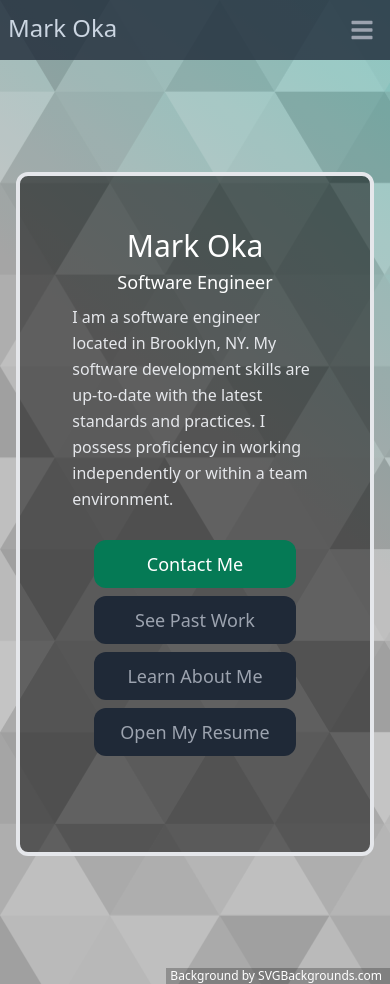
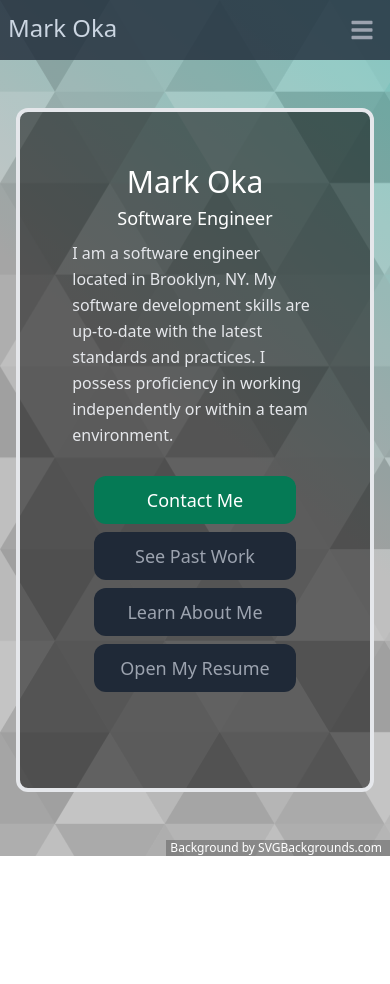
Before and after one commit to markoka101/portfolio, a React (Create React App) app: page / in a window 390 px wide. After the commit the page ends 856 px from the top, so only its background shows below. Built offline with nearby package versions, Linux system fonts and the light colour scheme.

Commit message:
changed y-margin for better scaling on mobile

```diff
--- a/src/components/About.js
+++ b/src/components/About.js
@@ -5,7 +5,7 @@ export default function About() {
     const navigate = useNavigate();
     return (
         <section id="about" className="flex justify-center">
-            <div className="container mx-auto flex px-10 py-10 my-28 md:flex-row flex-col items-center w-11/12 border-4 bg-black bg-opacity-50 rounded-xl">
+            <div className="container mx-auto flex px-10 py-10 mt-12 sm:mt-28 md:mt-28 lg:mt-28 mb-12 md:flex-row flex-col items-center w-11/12 border-4 bg-black bg-opacity-50 rounded-xl min-h-[65vh]">
                 <div className="flex-1 lg:flex-grow md:w-full lg:pr-24 md:pr-16 flex flex-col md:items-start md:text-left mb-10 md:mb-0 items-center text-center p-3">
                     <h1 className="title-font text-3xl mb-2 font-medium text-white">
                         Mark Oka
```
